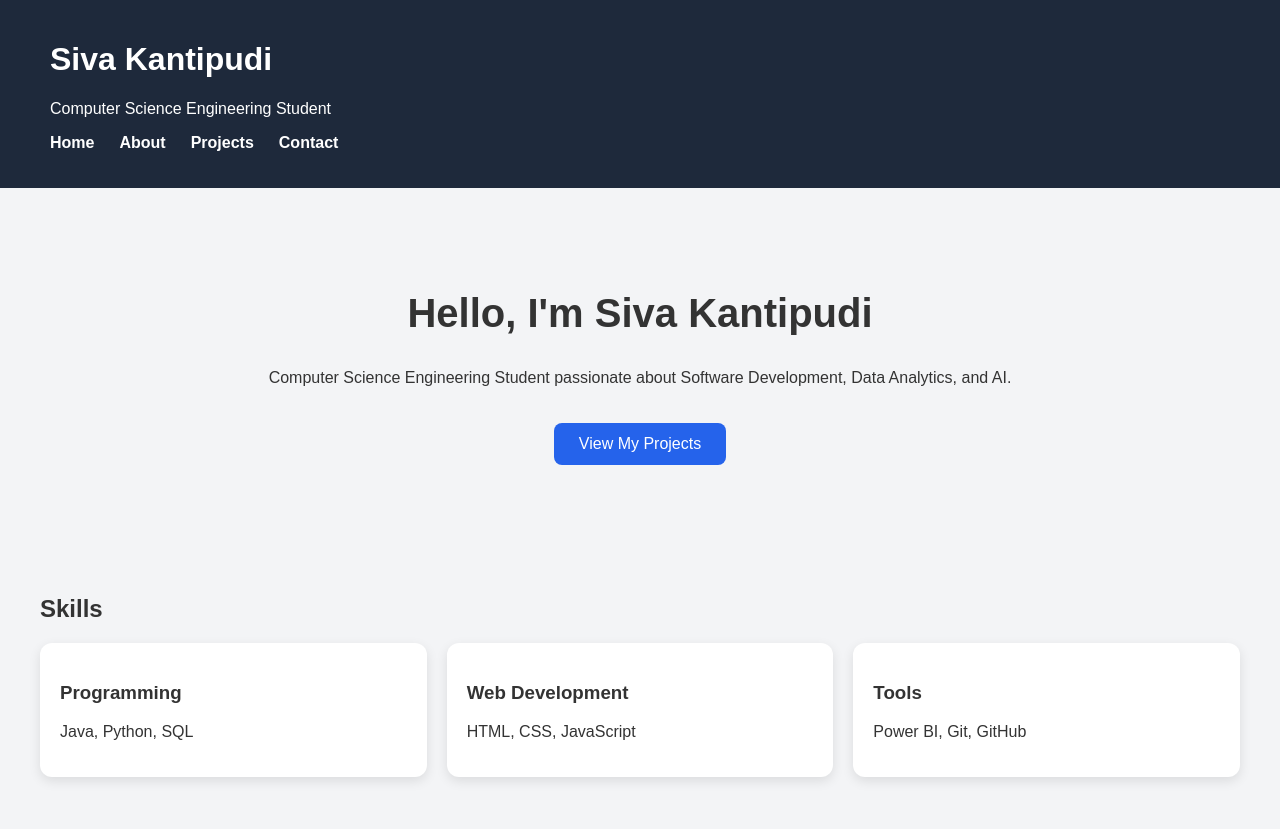
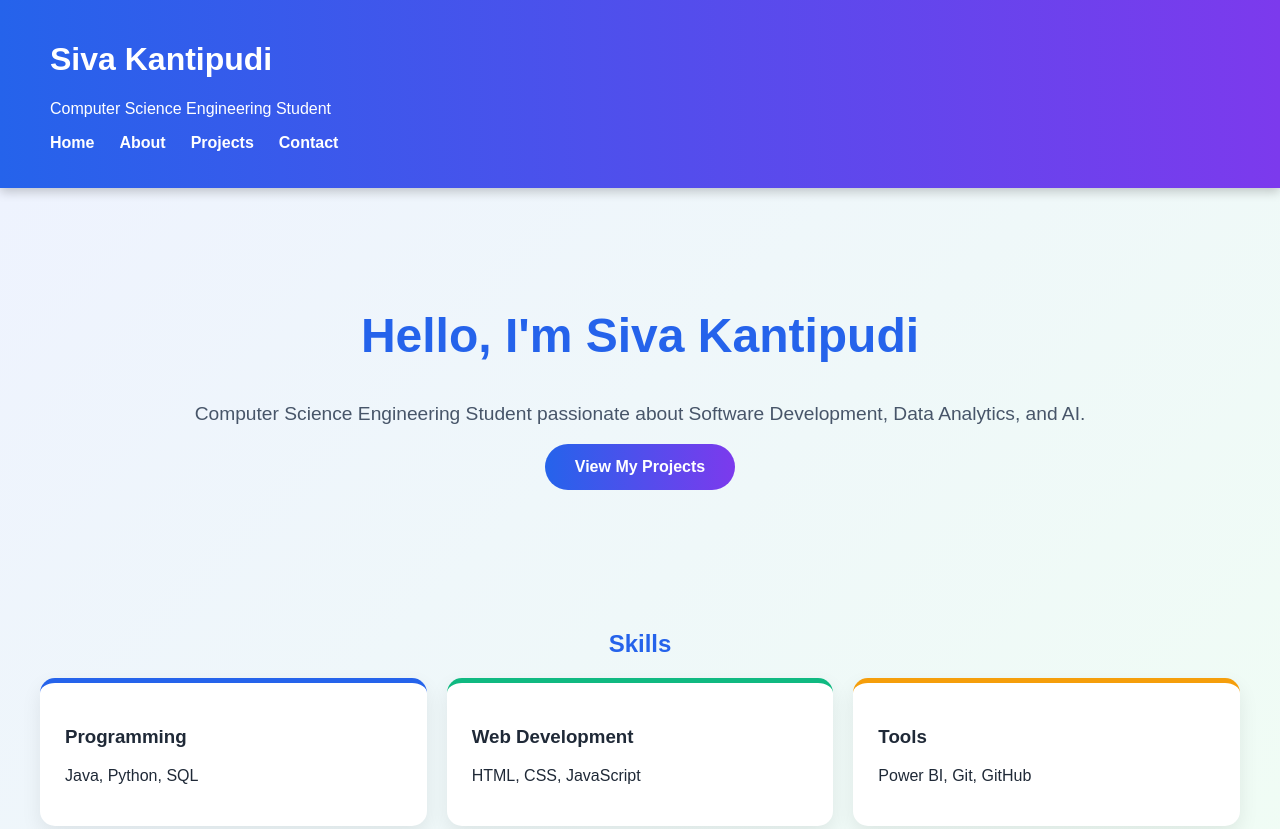
Before and after one commit to Sivakantipudi16/html5-semantic-portfolio, a plain HTML site: page index.html in a window 1280 px wide. Shown: the top 829 px of the page. Drawn offline with Linux system fonts and the light colour scheme.

Commit message:
Update styles.css

```diff
--- a/styles.css
+++ b/styles.css
@@ -1,14 +1,15 @@
 body {
     font-family: Arial, sans-serif;
     margin: 0;
-    background: #f3f4f6;
-    color: #333;
+    background: linear-gradient(135deg, #eef2ff, #f0fdf4);
+    color: #1f2937;
 }
 
 header {
-    background: #1e293b;
+    background: linear-gradient(90deg, #2563eb, #7c3aed);
     color: white;
     padding: 20px 50px;
+    box-shadow: 0 4px 10px rgba(0,0,0,0.2);
 }
 
 nav ul {
@@ -25,34 +26,46 @@ nav a {
 }
 
 nav a:hover {
-    color: #60a5fa;
+    color: #fde68a;
 }
 
 .hero {
     text-align: center;
-    padding: 70px 20px;
+    padding: 80px 20px;
 }
 
 .hero h2 {
-    font-size: 2.5rem;
+    font-size: 3rem;
+    color: #2563eb;
+}
+
+.hero p {
+    font-size: 1.2rem;
+    color: #475569;
 }
 
 .btn {
     display: inline-block;
-    background: #2563eb;
+    background: linear-gradient(90deg, #2563eb, #7c3aed);
     color: white;
-    padding: 12px 25px;
-    border-radius: 8px;
+    padding: 14px 30px;
+    border-radius: 30px;
     text-decoration: none;
-    margin-top: 20px;
+    font-weight: bold;
+    transition: 0.3s;
 }
 
 .btn:hover {
-    background: #1d4ed8;
+    transform: scale(1.05);
 }
 
 .skills {
     padding: 40px;
+}
+
+.skills h2 {
+    text-align: center;
+    color: #2563eb;
 }
 
 .card-container {
@@ -65,20 +78,29 @@ nav a:hover {
     flex: 1;
     min-width: 250px;
     background: white;
-    padding: 20px;
-    border-radius: 12px;
-    box-shadow: 0 4px 12px rgba(0,0,0,0.1);
-    transition: 0.3s;
+    border-top: 5px solid #2563eb;
+    padding: 25px;
+    border-radius: 15px;
+    box-shadow: 0 8px 20px rgba(0,0,0,0.08);
+    transition: all 0.3s ease;
+}
+
+.card:nth-child(2) {
+    border-top-color: #10b981;
+}
+
+.card:nth-child(3) {
+    border-top-color: #f59e0b;
 }
 
 .card:hover {
-    transform: translateY(-8px);
+    transform: translateY(-10px);
 }
 
 footer {
     background: #1e293b;
     color: white;
     text-align: center;
-    padding: 15px;
-    margin-top: 30px;
+    padding: 20px;
+    margin-top: 40px;
 }
```
